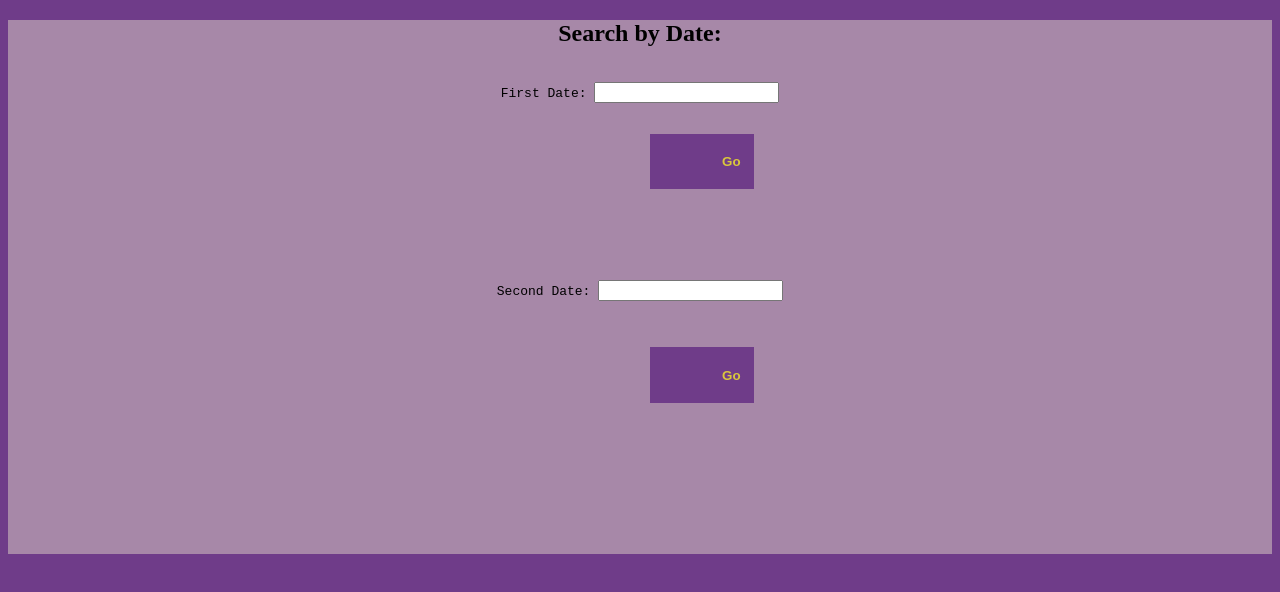
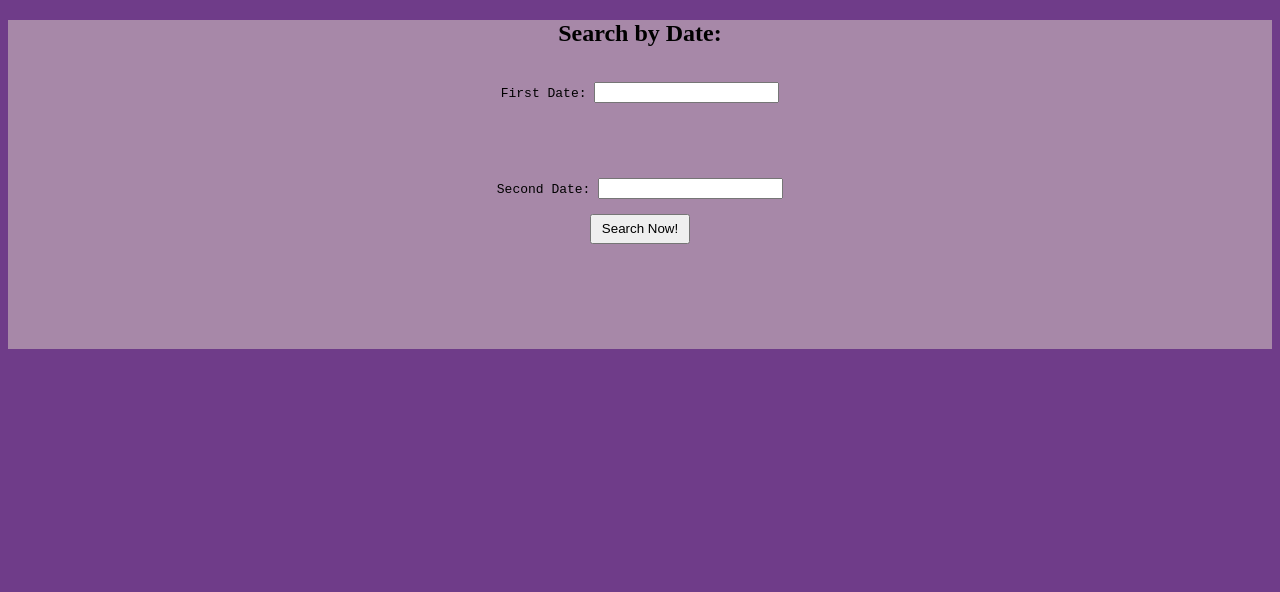
Before and after one commit to dragonsarebest/ThanosMemePage, a plain HTML site: page HTML/dateSearchEngine.html in a window 1280 px wide. Drawn offline with Linux system fonts and the light colour scheme.

Commit message:
Added/aligned the button to a location that makes sense

```diff
--- a/HTML/dateSearchEngine.html
+++ b/HTML/dateSearchEngine.html
@@ -34,24 +34,15 @@
 		<pre>
 
 First Date: <input type="text" id="datepicker">
-		<div style='width: 20%; '>
-		<button class='btn btn-sm ui-button xbtn-block'>
-		<span class="badge badge-secondary">Go</span>
-		</button>
-		</div>
+
 
 
 
 
 Second Date: <input type="text" id="datepicker2">
-
-		<div style='width: 20%; '>
-		<button class='btn btn-sm ui-button xbtn-block'>
-		<span class="badge badge-secondary">Go</span>
-		</button>
-		</div>
-
-
+<div  margin-left: 5%;'>
+<button style="height:30px;width:100px;">Search Now!</button>
+</div>
 
 
 
```
